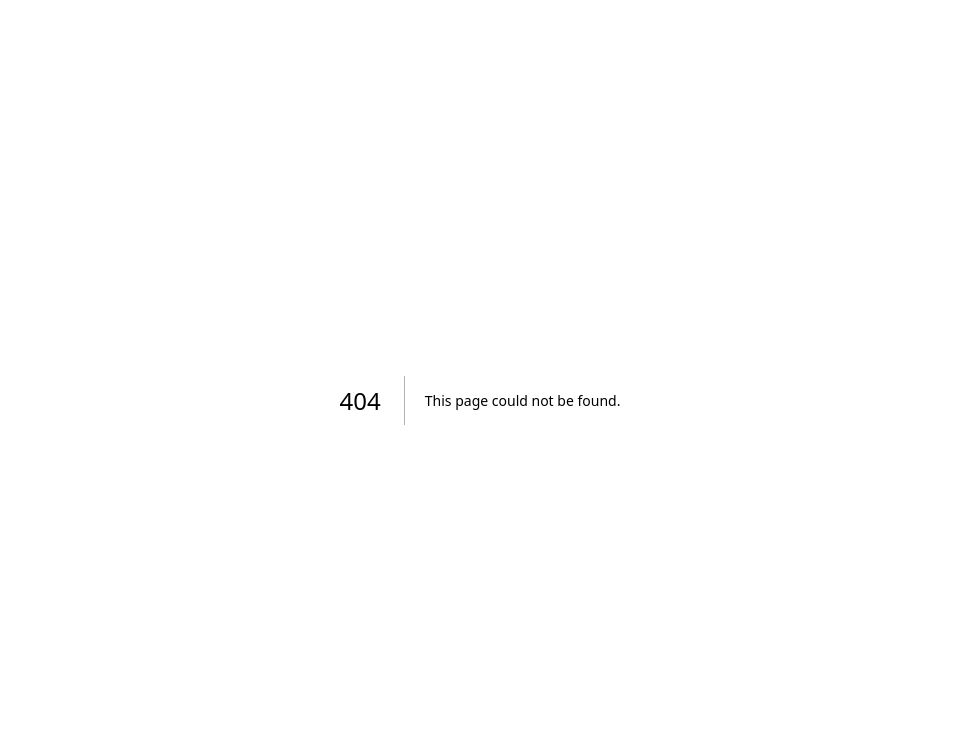
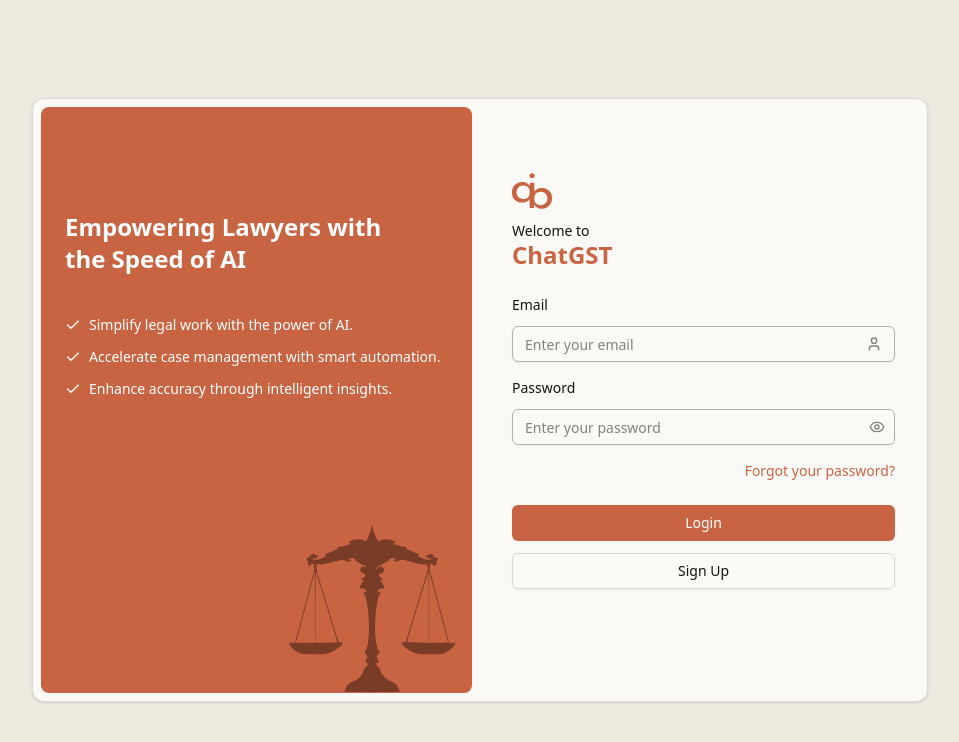
Before and after one commit to birajdotdev/chatgst, a Next.js app: page /login in a window 1280 px wide. Before the commit this address had no page. Shown: the top 742 px of the page, without its empty margins (160-1119 px from the left). Built offline with nearby package versions, Linux system fonts and the light colour scheme.

Commit message:
✨ feat(auth): add login page and update login form with improved placeholder and link changes

```diff
--- /dev/null
+++ b/src/app/(auth)/login/page.tsx
@@ -0,0 +1,5 @@
+import { SignInView } from "@/modules/auth/views/sign-in-view";
+
+export default function Page() {
+  return <SignInView />;
+}
--- a/src/components/logo.tsx
+++ b/src/components/logo.tsx
@@ -1,21 +1,24 @@
 import { cn } from "@/lib/utils";
 
 interface LogoProps extends React.SVGAttributes<SVGElement> {
-  variant?: "default" | "white";
+  variant?: "default" | "white" | "icon";
 }
 
 export function Logo({ variant = "default", ...props }: LogoProps) {
   const isWhite = variant === "white";
+  const isIcon = variant === "icon";
 
   return (
     <svg
-      width="113"
+      width={isIcon ? "27" : "113"}
       height="24"
-      viewBox="0 0 113 24"
+      viewBox={isIcon ? "0 0 27 24" : "0 0 113 24"}
       fill="none"
       xmlns="http://www.w3.org/2000/svg"
       {...props}
     >
+      {!isIcon && (
+        <>
           <path
             d="M40.42 19.74C39.3667 19.74 38.3867 19.56 37.48 19.2C36.5867 18.8267 35.8 18.3067 35.12 17.64C34.4533 16.9733 33.9333 16.2 33.56 15.32C33.1867 14.4267 33 13.4667 33 12.44C33 11.4133 33.1867 10.46 33.56 9.58C33.9333 8.68667 34.4533 7.91333 35.12 7.26C35.7867 6.60667 36.5667 6.1 37.46 5.74C38.3667 5.36667 39.3467 5.18 40.4 5.18C41.52 5.18 42.5133 5.36 43.38 5.72C44.26 6.08 45.0267 6.57333 45.68 7.2L43.58 9.32C43.2067 8.92 42.7533 8.60667 42.22 8.38C41.7 8.15333 41.0933 8.04 40.4 8.04C39.7867 8.04 39.22 8.14667 38.7 8.36C38.1933 8.56 37.7533 8.85333 37.38 9.24C37.02 9.62667 36.7333 10.0933 36.52 10.64C36.32 11.1867 36.22 11.7867 36.22 12.44C36.22 13.1067 36.32 13.7133 36.52 14.26C36.7333 14.8067 37.02 15.2733 37.38 15.66C37.7533 16.0467 38.1933 16.3467 38.7 16.56C39.22 16.7733 39.7867 16.88 40.4 16.88C41.12 16.88 41.7467 16.7667 42.28 16.54C42.8133 16.3133 43.2733 16 43.66 15.6L45.78 17.72C45.1 18.3467 44.32 18.84 43.44 19.2C42.5733 19.56 41.5667 19.74 40.42 19.74Z"
             className={cn(isWhite ? "fill-white" : "fill-foreground")}
@@ -48,6 +51,8 @@
             d="M108.479 19.52V10.154H109.515V19.52H108.479ZM105.091 10.826V9.888H112.903V10.826H105.091Z"
             className={cn(isWhite ? "fill-white" : "fill-foreground")}
           />
+        </>
+      )}
       <path
         d="M6.79902 19.8411C5.5351 19.8411 4.38014 19.5766 3.33414 19.0475C2.30992 18.5184 1.49273 17.746 0.882566 16.7302C0.294189 15.6932 0 14.4341 0 12.9527C0 11.4925 0.31598 10.2333 0.947941 9.17519C1.5799 8.09591 2.41888 7.27056 3.46489 6.69917C4.53268 6.12778 5.69854 5.84209 6.96246 5.84209C8.22638 5.84209 9.29418 6.12778 10.1658 6.69917C11.0375 7.2494 11.7022 7.90544 12.1598 8.66729L11.9637 9.17519L12.2579 6.38173H15.069V19.5237H12.029V16.0953L12.3559 16.8572C12.2688 17.0688 12.0726 17.3439 11.7675 17.6825C11.4842 18 11.092 18.328 10.5908 18.6666C10.1114 19.0052 9.55568 19.2909 8.92372 19.5237C8.29176 19.7353 7.58353 19.8411 6.79902 19.8411ZM7.61621 17.3968C8.37892 17.3968 9.06537 17.2593 9.67553 16.9842C10.2857 16.709 10.7869 16.3281 11.1792 15.8414C11.5932 15.3335 11.8765 14.7303 12.029 14.032V11.4607C11.8547 10.8259 11.5496 10.2756 11.1138 9.81007C10.678 9.32333 10.155 8.95299 9.54478 8.69904C8.93461 8.42393 8.25907 8.28637 7.51815 8.28637C6.71186 8.28637 5.97094 8.47683 5.29539 8.85776C4.61985 9.23868 4.07506 9.76774 3.66101 10.4449C3.26876 11.1221 3.07264 11.9157 3.07264 12.8257C3.07264 13.6722 3.27966 14.4447 3.6937 15.143C4.10774 15.8414 4.66343 16.3916 5.36077 16.7937C6.0581 17.1958 6.80992 17.3968 7.61621 17.3968Z"
         className={cn(isWhite ? "fill-white" : "fill-primary")}
--- a/src/modules/auth/components/login-form.tsx
+++ b/src/modules/auth/components/login-form.tsx
@@ -25,7 +25,7 @@
   InputGroupInput,
 } from "@/components/ui/input-group";
 import { cn } from "@/lib/utils";
-import { loginSchema } from "@/modules/auth/validations/auth-schema";
+import { loginSchema } from "@/modules/auth/validations/login-schema";
 
 const listItems = [
   "Simplify legal work with the power of AI.",
@@ -118,7 +118,7 @@
                     {...field}
                     id={field.name}
                     aria-invalid={fieldState.invalid}
-                    placeholder="Password"
+                    placeholder="Enter your password"
                     required
                   />
                   {fieldState.invalid && (
@@ -138,7 +138,7 @@
             <Field>
               <Button type="submit">Login</Button>
               <Button variant="outline" asChild>
-                <Link href="/sign-up">Sign Up</Link>
+                <Link href="/register">Sign Up</Link>
               </Button>
             </Field>
           </FieldGroup>
--- a/src/modules/home/components/navbar/index.tsx
+++ b/src/modules/home/components/navbar/index.tsx
@@ -42,8 +42,9 @@
             size="lg"
             variant="outline"
             className="hidden min-w-[120px] md:inline-flex"
+            asChild
           >
-            Sign In
+            <Link href="/login">Sign In</Link>
           </Button>
 
           {/* Mobile Menu */}
--- a/src/modules/home/components/navbar/navigation-sheet.tsx
+++ b/src/modules/home/components/navbar/navigation-sheet.tsx
@@ -27,8 +27,8 @@
           <Button variant="default" size="lg" className="inline-flex">
             <Link href="/register">Get Started</Link>
           </Button>
-          <Button size="lg" variant="outline" className="inline-flex">
-            Sign In
+          <Button size="lg" variant="outline" className="inline-flex" asChild>
+            <Link href="/login">Sign In</Link>
           </Button>
         </SheetFooter>
       </SheetContent>
--- a/src/modules/home/views/home-view.tsx
+++ b/src/modules/home/views/home-view.tsx
@@ -1,5 +1,6 @@
 "use client";
 
+import Link from "next/link";
 import { Activity, startTransition, useState } from "react";
 
 import { useChat } from "@ai-sdk/react";
@@ -134,8 +135,8 @@
           <AlertDialogCancel className="min-w-[145px]">
             Cancel
           </AlertDialogCancel>
-          <AlertDialogAction className="min-w-[145px]">
-            Log In to continue
+          <AlertDialogAction className="min-w-[145px]" asChild>
+            <Link href="/login">Log In to continue</Link>
           </AlertDialogAction>
         </AlertDialogFooter>
       </AlertDialogContent>
```
Also changed, not shown: public/law.png (added). Lines whose indentation alone changed are shown as unchanged.
